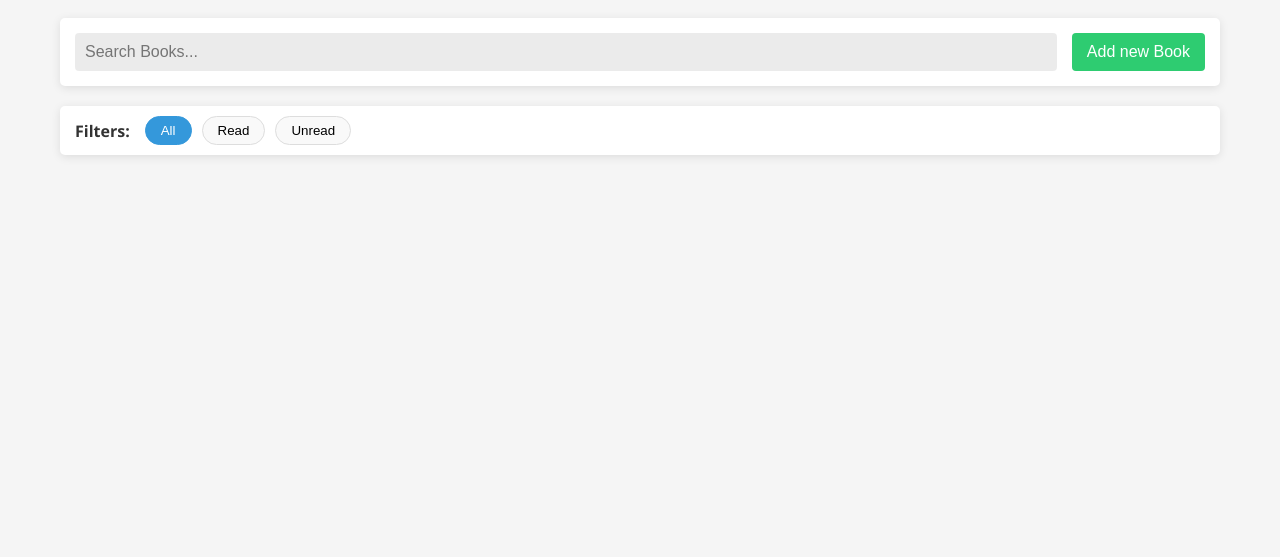
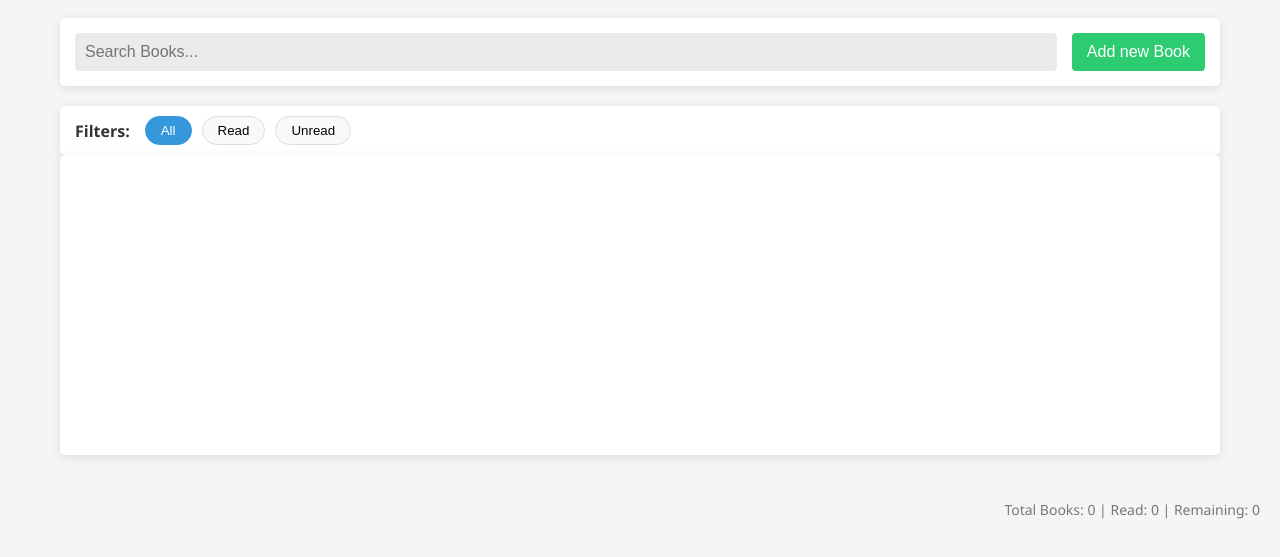
Before and after one commit to marzighased/personal-library, a plain HTML site: page index.html in a window 1280 px wide. Shown: the part 85-642 px from the top of the page. Drawn offline with Linux system fonts and the light colour scheme.

Commit message:
books-container and Footer added

```diff
--- a/index.html
+++ b/index.html
@@ -25,7 +25,17 @@
                 <button class="filter-btn" data-filter="unread">Unread</button>
             </div>
         </section>
+
+        <section class="books-container">
+
+        </section>
     </main>
+
+    <footer class="footer">
+        <div class="stats">
+            <span id="total-stats">Total Books: 0 | Read: 0 | Remaining: 0</span>
+        </div>
+    </footer>
 
 
 
--- a/style.css
+++ b/style.css
@@ -111,3 +111,22 @@ body {
     color: white;
     border-color: var(--primary-color);
 }
+
+.books-container {
+    display: grid;
+    grid-template-columns: repeat(auto-fill, minmax(250px, 1fr));
+    min-height: 300px;
+    background-color: white;
+    box-shadow: var(--box-shadow);
+    gap: 20px;
+    padding: 20px;
+    margin-bottom: 30px;
+    border-radius: 5px;
+}
+
+.footer {
+    text-align: right;
+    padding: 15px 20px;
+    color: #777;
+    font-size: 14px;
+}
```
